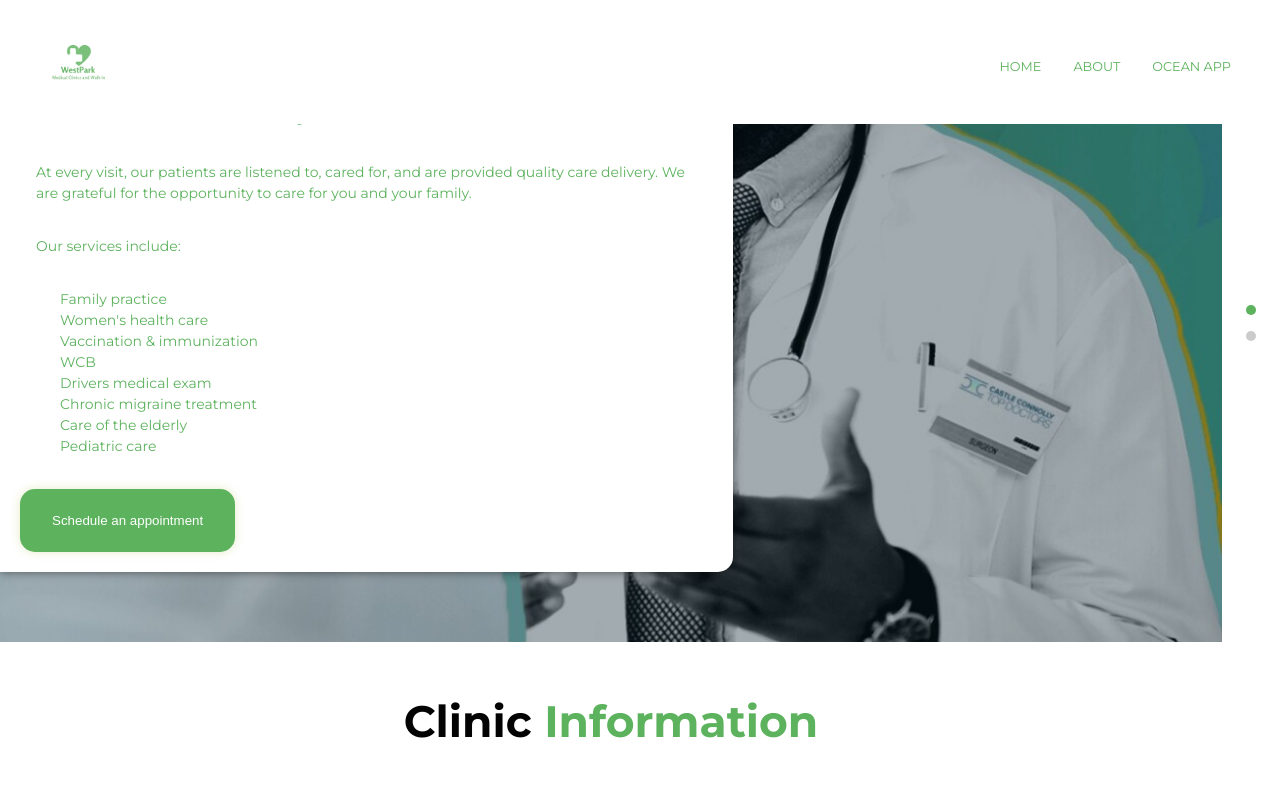
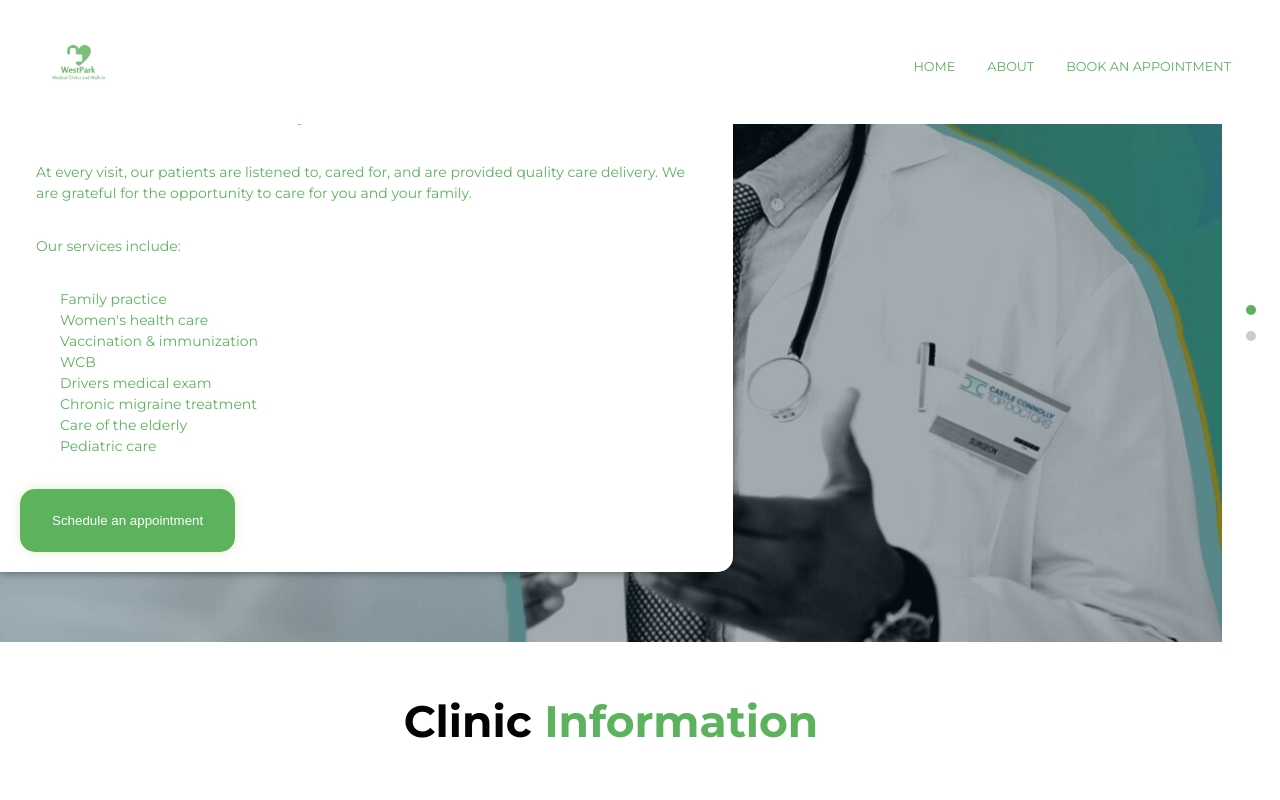
Before and after one commit to Dannathetechgirl/westpart, a React (Create React App) app: page / in a window 1280 px wide. Shown: the top 800 px of the page. Built offline with nearby package versions, Linux system fonts and the light colour scheme.

Commit message:
fix: Change Ocean App to Book an appointment

```diff
--- a/src/component/Navbar/navbar.jsx
+++ b/src/component/Navbar/navbar.jsx
@@ -21,7 +21,7 @@ function Navbar() {
                 ))}
                 <li className="app__flex p-text" key="link-ocean-app">
                     <div />
-                    <a href="https://ocean.cognisantmd.com/online-booking/8974d371-058b-4c4c-8074-ef154a40ef5f" target="_blank" rel="noopener noreferrer">Ocean App</a>
+                    <a href="https://ocean.cognisantmd.com/online-booking/8974d371-058b-4c4c-8074-ef154a40ef5f" target="_blank" rel="noopener noreferrer">Book an Appointment</a>
                 </li>
             </ul>
             <div className='app__navbar-menu'>
```
